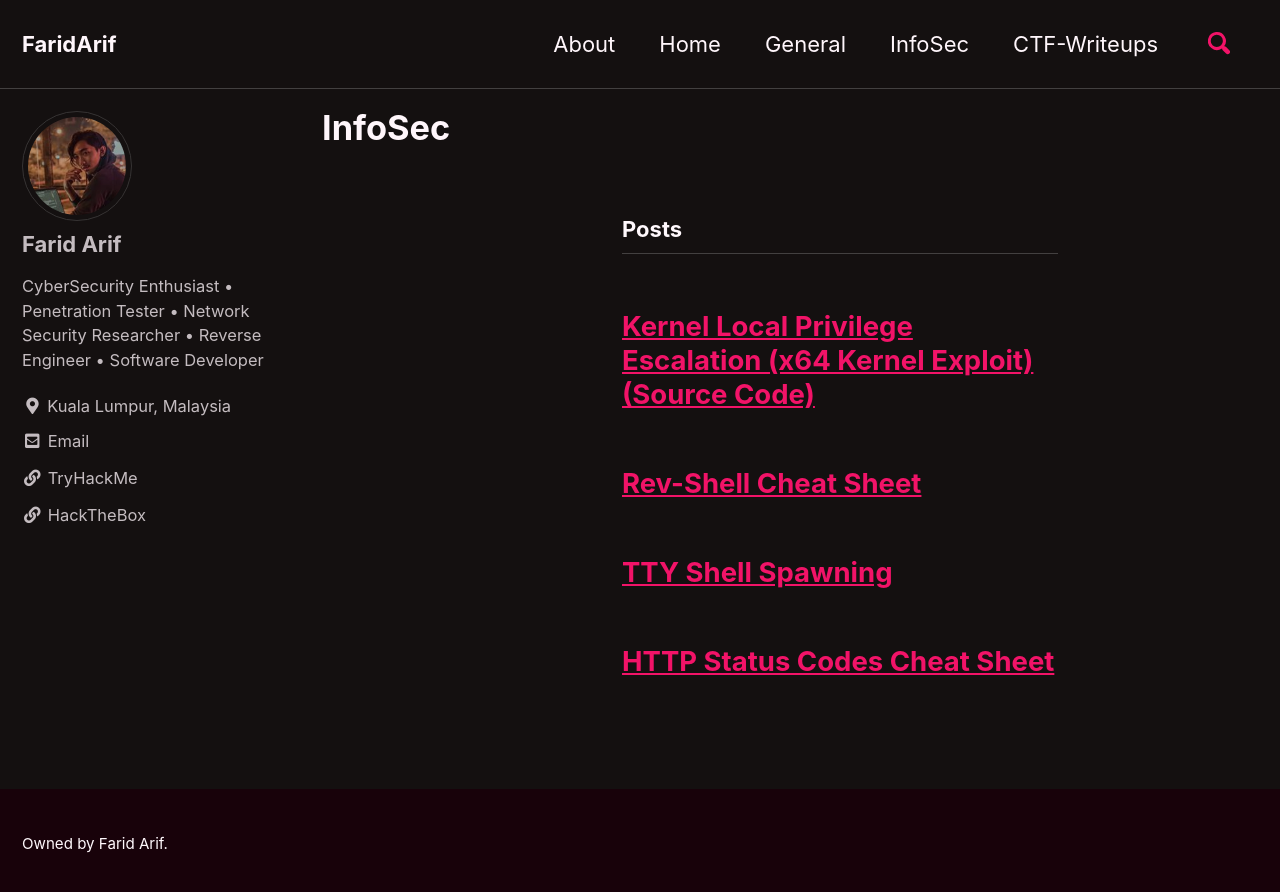
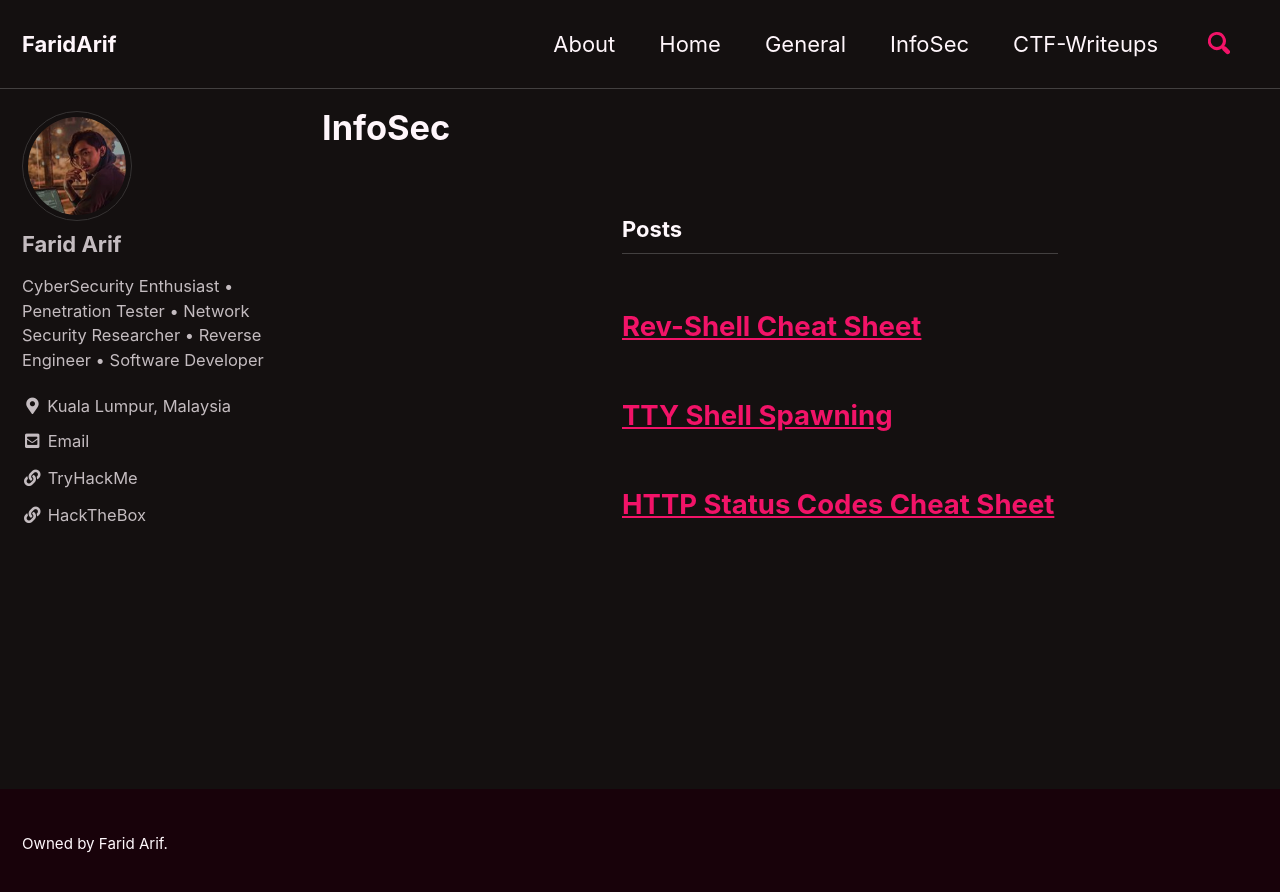
Before and after one commit to faridarif/faridarif.github.io, a Jekyll site: the page built from _pages/infosec.md, in a window 1280 px wide. Shown: the top 892 px of the page. Built offline with Jekyll 4.4.1, drawn with Linux system fonts in a browser that asks for light colours; cached includes are drawn as plain includes.

Commit message:
Update infosec.md

```diff
--- a/_pages/infosec.md
+++ b/_pages/infosec.md
@@ -9,14 +9,6 @@ author_profile: true
  <h1 id="page-title" class="page__title"></h1>
  <h3 class="archive__subtitle">Posts</h3>
  <div class="entries-list">
-  <div class="list__item">
-   <article class="archive__item" itemscope="" itemtype="https://schema.org/CreativeWork">
-    <h2 class="archive__item-title no_toc" itemprop="headline">
-     <a href="/infosec/x64-kernel-exploit/" rel="permalink">Kernel Local Privilege Escalation (x64 Kernel Exploit) (Source Code)</a>
-    </h2>
-    <p class="archive__item-excerpt" itemprop="description"></p>
-   </article>
-  </div>
   <div class="list__item">
    <article class="archive__item" itemscope="" itemtype="https://schema.org/CreativeWork">
     <h2 class="archive__item-title no_toc" itemprop="headline">
```
